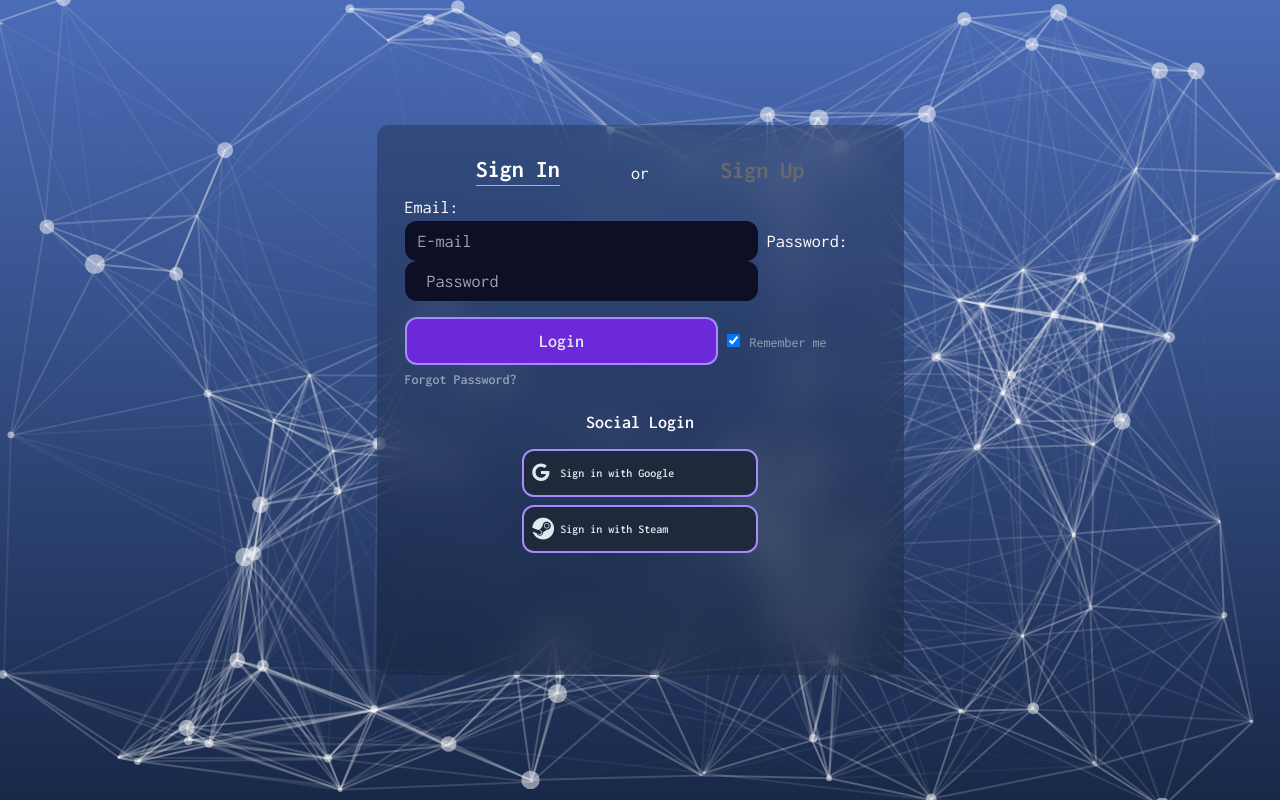
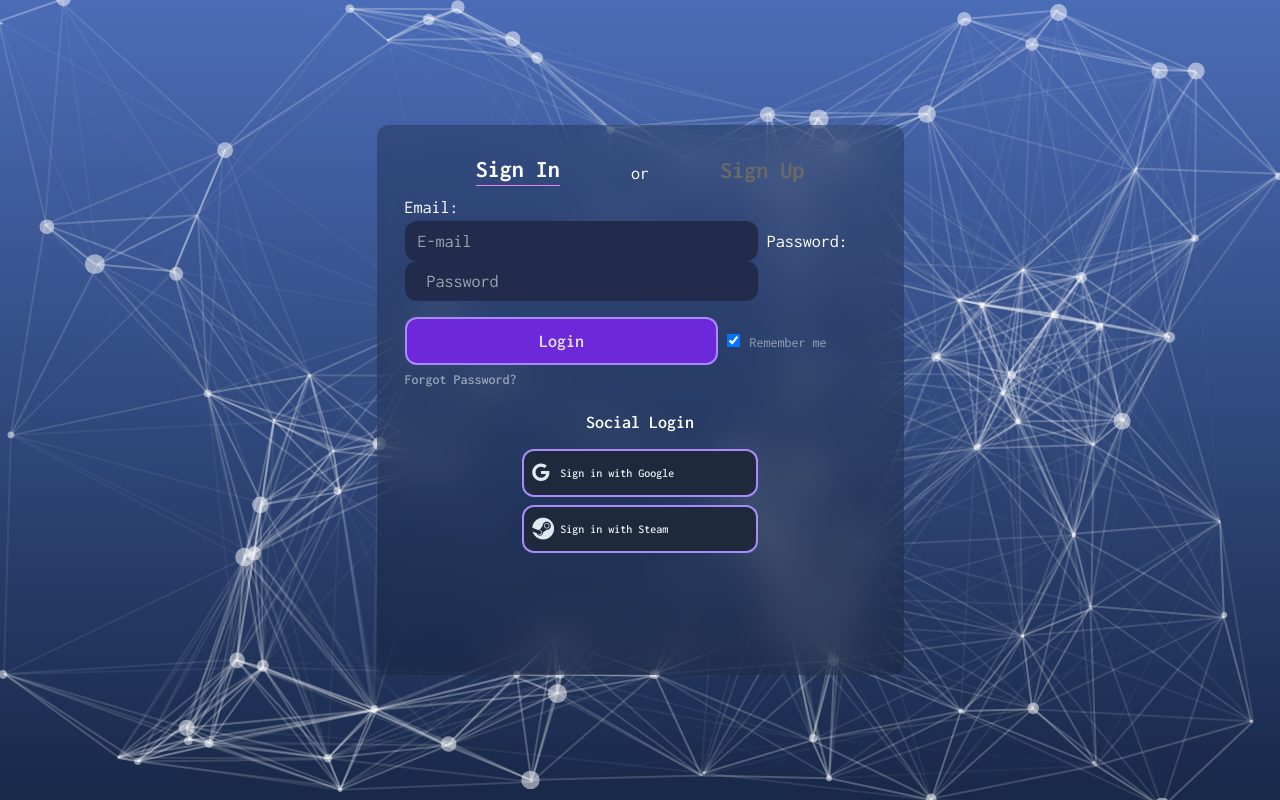
Before and after one commit to robs-am/Login-Form, a plain HTML site: page index.html in a window 1280 px wide. Drawn offline with nearby package versions, Linux system fonts and the light colour scheme; files whose address does not match are found by name.

Commit message:
adiciona index.js

```diff
--- a/index.html
+++ b/index.html
@@ -58,7 +58,7 @@
         <form action="" id="login-form">
           <label for="email">Email:</label><br />
           <input
-            class="border-1 bg-[#0d0f26] rounded-xl w-4/5 lg:w-3/4 h-10 placeholder: pl-1"
+            class="border-1 bg-[#222b4c] rounded-xl w-4/5 lg:w-3/4 h-10 placeholder: pl-1"
             type="email"
             pattern=".+@globex\.com"
             placeholder=" E-mail"
@@ -67,7 +67,7 @@
           />
           <label for="password">Password:</label><br />
           <input
-            class="password border-1 bg-[#0d0f26] border-violet-400 rounded-xl w-4/5 lg:w-3/4 h-10 placeholder: pl-1"
+            class="password border-1 bg-[#222b4c] border-violet-400 rounded-xl w-4/5 lg:w-3/4 h-10 placeholder: pl-1"
             type="password"
             id="password"
             placeholder="  Password"
@@ -131,5 +131,6 @@
         </button>
       </div>
     </section>
+    <script src="/dia10_11/js/index.js"></script>
   </body>
 </html>
```
Also changed, not shown: js/index.js (added).
